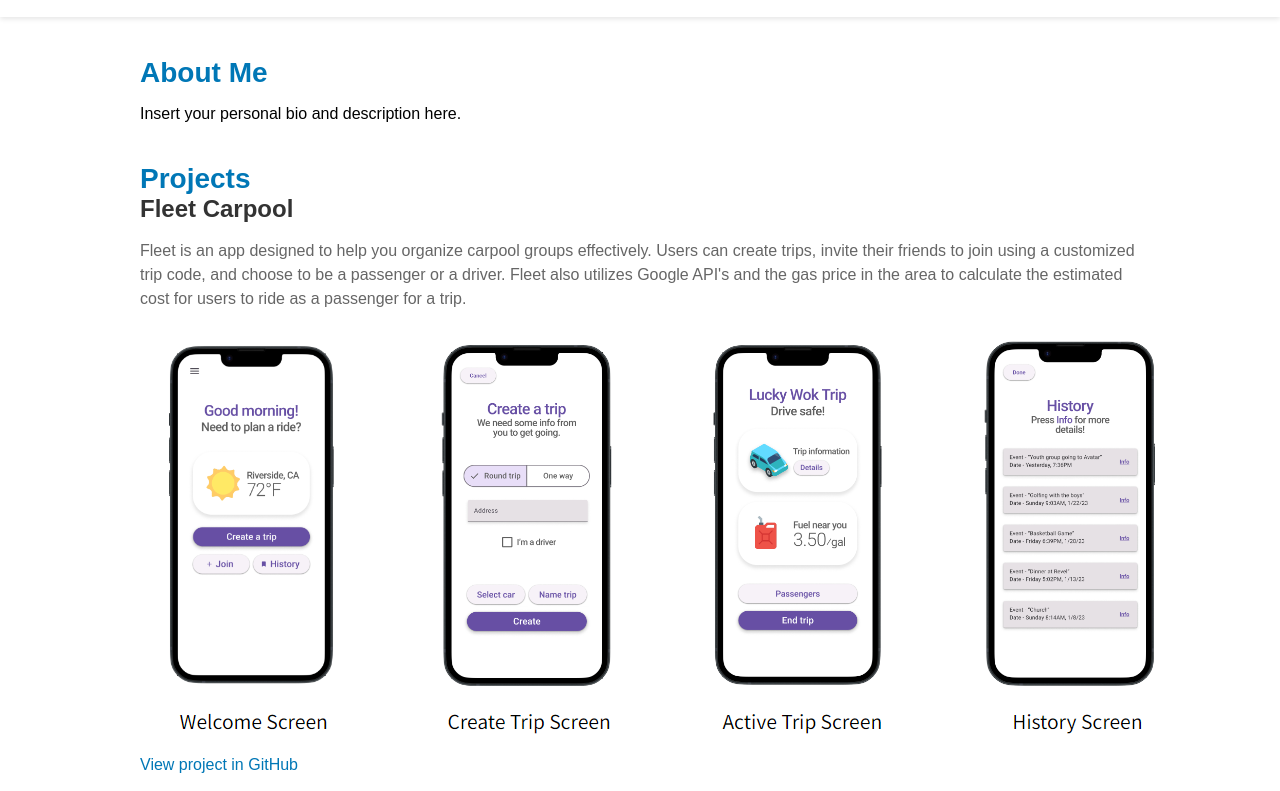
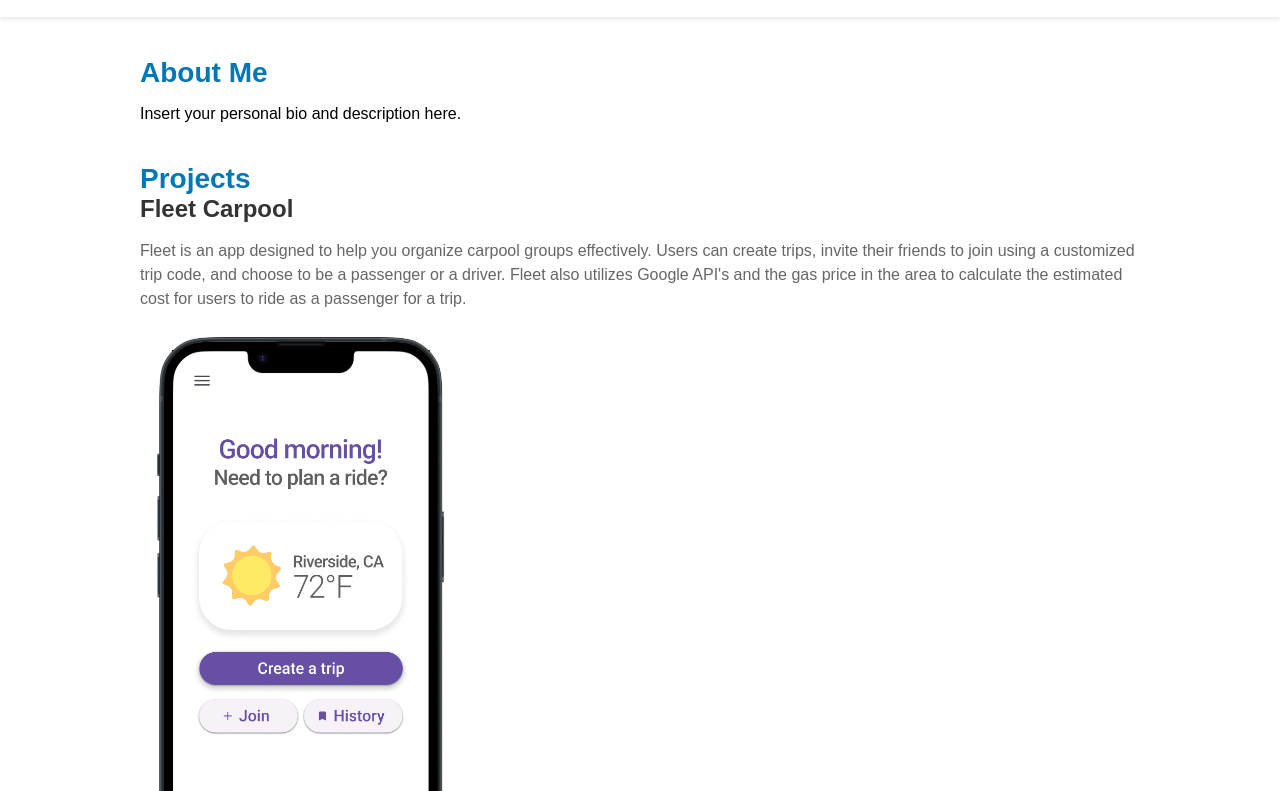
Before and after one commit to NathanWBerry/nathanwberry.github.io, a plain HTML site: page index.html in a window 1280 px wide. Shown: the part 96-887 px from the top of the page. Drawn offline with Linux system fonts and the light colour scheme.

Commit message:
changed the wireframes

```diff
--- a/index.html
+++ b/index.html
@@ -32,7 +32,7 @@
 							gas price in the area to calculate the estimated cost for users to ride as a passenger
 							for a trip.
 						</p>
-						<img src="Fleet Wireframes.png" alt="Fleet Wireframes">
+						<img src="FleetHomePage.png" alt="Fleet Wireframes">
             <a href="https://github.com/kailau02/fleet">View project in GitHub</a>
           </li>
           <li>
@@ -40,6 +40,7 @@
             <p>Using Clink is the best way to break down social barriers, meet new people,
 							and experience being in the moment. Clink utilizes Bluetooth technology to allow
 							you to message and connect with the people around with you.</p>
+							<img src="Clink Wireframe.png" alt="Clink Wireframe">
             <a href="https://clinkconnect.app/#/">View project Website</a>
           </li>
         </ul>
```
Also changed, not shown: Clink Wireframe.png (added), FleetHomePage.png (added).
